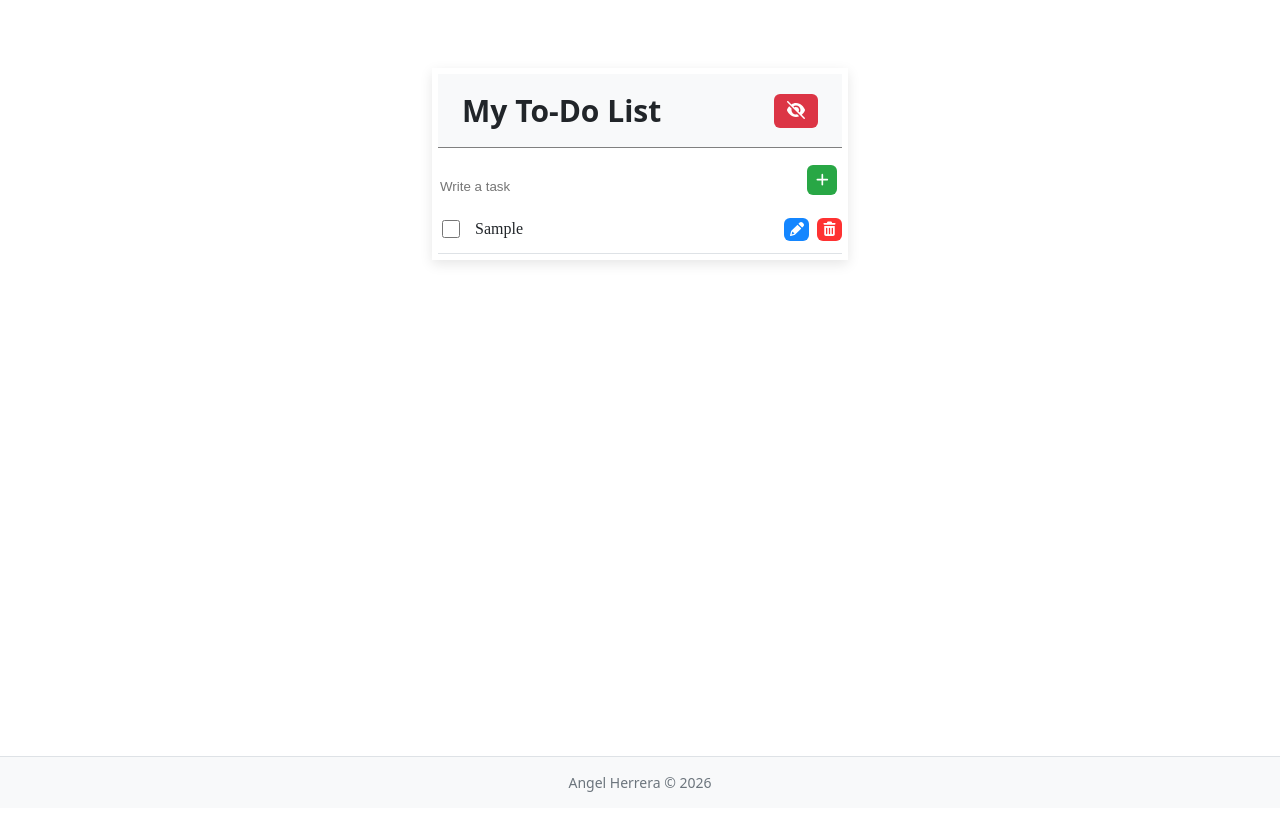
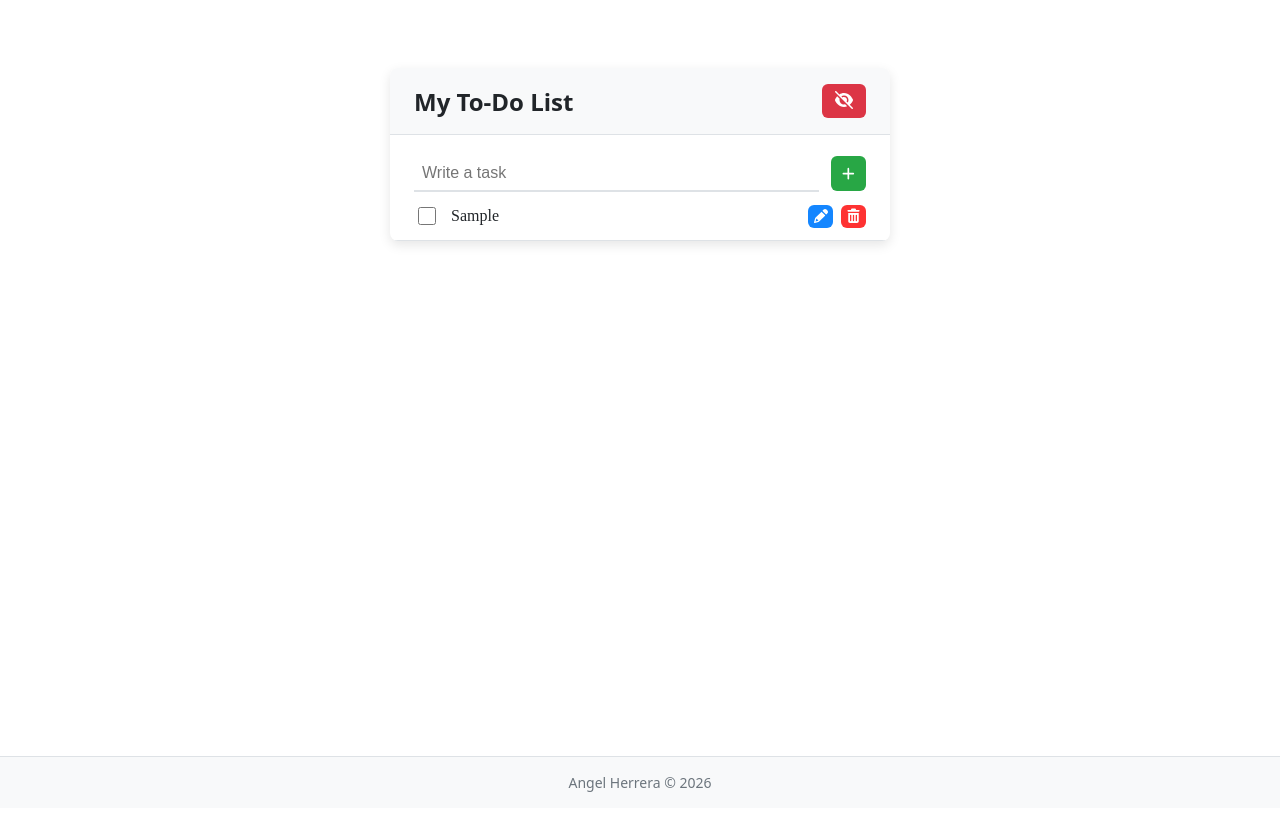
Before and after one commit to herreraayalaangeljair-dev/To-Do-List, a React (Create React App) app: page / in a window 1280 px wide. Both pictures are taken after typing "Sample" into the empty fields and a click on the button 822 px from the left and 180 px from the top of the page. Built offline with nearby package versions, Linux system fonts and the light colour scheme.

Commit message:
Cambios en css

```diff
--- a/src/Components/ListaTareas.js
+++ b/src/Components/ListaTareas.js
@@ -11,16 +11,14 @@ const ListaTareas = ({ tareas }) => {
                     return (
                         <div className="task-container" key={tarea.id}>
                             <div className="task-content">
-                                <input type="checkbox" className="check-input" />
-                                <p className="task-printed">{tarea.texto}</p>
+                                <Tareas tarea={tarea} />
                             </div>
-                            <Tareas />
                         </div>
                     );
                 })}
             </div>
             :
-            <div className='Mensaje'><FontAwesomeIcon icon={faHeartCrack} />No hayssss tareddas agregadas</div>
+            <div className='Mensaje'><FontAwesomeIcon icon={faHeartCrack} />No hay tareas agregadas</div>
     )
 }
 
--- a/src/Components/Tareas.js
+++ b/src/Components/Tareas.js
@@ -2,14 +2,28 @@ import { useState } from 'react';
 import { FontAwesomeIcon } from '@fortawesome/react-fontawesome';
 import { faPencil, faTrashCan } from '@fortawesome/free-solid-svg-icons';
 
-const Tareas = () => {
+const Tareas = ({ tarea }) => {
     const [editandoTarea, tareaEditada] = useState(false);
 
     const changeTask = () => {
         tareaEditada(!editandoTarea)
     }
 
+    const edittask = (e) => {
+        e.preventDefault();
+    }
     return (
+        <div className='container-task-actions'>
+            {editandoTarea === true
+                ?
+                <form className="form-task-edit" onSubmit={edittask}>
+                    <input type="text" className="change-task-input" />
+                    <button type="submit" className="change-task-btn">Guardar</button>
+                </form>
+                :
+                <p className="task-printed"> {tarea.texto}</p>
+            }
+            <input type="checkbox" className="check-input" />
             <div className="task-actions">
                 <button className="Tareas-btn-editar" onClick={() => changeTask()}>
                     <FontAwesomeIcon icon={faPencil} />
@@ -18,6 +32,7 @@ const Tareas = () => {
                     <FontAwesomeIcon icon={faTrashCan} />
                 </button>
             </div>
+        </div>
     )
 }
 
--- a/src/Style/AppStyle.css
+++ b/src/Style/AppStyle.css
@@ -9,18 +9,17 @@
 
 .to-do-list-container {
     background-color: #ffffff;
-    padding: 6px;
     box-shadow: 0 4px 12px rgba(0, 0, 0, 0.1);
     margin-top: 60px;
     height: auto;
-    width: auto;
-    max-height: fit-content;
-    max-width: fit-content;
+    width: 100%;
+    max-width: 500px;
+    border-radius: 8px;
+    overflow: hidden;
 }
 
 .header-container {
     width: 100%;
-    max-width: 500px;
     display: flex;
 }
 
@@ -29,18 +28,18 @@
     justify-content: space-between;
     align-items: center;
     width: 100%;
-    max-width: 800px;
     gap: 20px;
     padding: 16px 24px;
     background-color: #f8f9fa;
-    border-bottom: 1px solid gray;
+    border-bottom: 1px solid #dee2e6;
     font-family: system-ui, -apple-system, sans-serif;
 }
 
 .header_title {
     margin: 0;
-    font-size: 30px;
+    font-size: 24px;
     color: #212529;
+    font-weight: 700;
 }
 
 .header_button {
@@ -72,19 +71,23 @@
 
 .Formulario-Tareas {
     width: 100%;
-    max-width: 800px;
     display: flex;
     flex-direction: row;
-    gap: 25px;
+    gap: 12px;
     margin-top: 20px;
-    position: relative;
+    padding: 0 24px;
+    box-sizing: border-box;
+    align-items: center;
 }
 
 
 .Formulario-Tareas-input {
-    width: 400px;
+    flex: 1;
     height: 35px;
     border: none;
+    border-bottom: 2px solid #dee2e6;
+    padding: 0 8px;
+    font-size: 16px;
 }
 
 .Formulario-Tareas-input:focus {
@@ -94,16 +97,16 @@
 
 
 .Formulario-Tareas-btn {
-    width: 30px;
-    height: 30px;
+    width: 35px;
+    height: 35px;
     border: none;
     border-radius: 6px;
     color: white;
     background-color: #28a745;
-    position: absolute;
     cursor: pointer;
-    right: 5px;
-    bottom: 10px;
+    display: flex;
+    align-items: center;
+    justify-content: center;
 }
 
 .Formulario-Tareas-btn:hover {
@@ -115,9 +118,10 @@
     display: flex;
     justify-content: space-between;
     align-items: center;
-    padding: 12px 0;
+    padding: 12px 24px;
     border-bottom: 1px solid #dee2e6;
     gap: 12px;
+    box-sizing: border-box;
 }
 
 /* Agrupador de Checkbox + Texto */
@@ -137,13 +141,63 @@
     background-color: #f8f9fa;
     border: 2px dashed #dee2e6;
     border-radius: 8px;
-    margin: 20px 0;
+    margin: 20px 24px;
+}
+
+.container-task-actions {
+    display: flex;
+    align-items: center;
+    width: 100%;
+    gap: 12px;
 }
 
 .task-printed {
     margin: 0;
     font-size: 16px;
     color: #212529;
+    order: 2;
+    flex: 1;
+    text-align: left;
+}
+
+.form-task-edit {
+    order: 2;
+    flex: 1;
+    display: flex;
+    gap: 8px;
+    align-items: center;
+    width: 100%;
+}
+
+.change-task-input {
+    flex: 1;
+    height: 30px;
+    padding: 4px 8px;
+    border: 1px solid #dee2e6;
+    border-radius: 4px;
+    font-size: 14px;
+}
+
+.change-task-input:focus {
+    outline: none;
+    border-color: #28a745;
+}
+
+.change-task-btn {
+    height: 30px;
+    padding: 0 12px;
+    border: none;
+    border-radius: 4px;
+    background-color: #28a745;
+    color: white;
+    font-size: 14px;
+    font-weight: bold;
+    cursor: pointer;
+    transition: background-color 0.2s;
+}
+
+.change-task-btn:hover {
+    background-color: #206a2e;
 }
 
 /* Checkbox con color personalizado */
@@ -152,7 +206,7 @@
     width: 18px;
     height: 18px;
     accent-color: #28a745;
-    /* Usa el verde de tu paleta */
+    order: 1;
 }
 
 /* Contenedor de botones: flexbox alineado a la derecha */
@@ -160,7 +214,7 @@
     display: flex;
     align-items: center;
     gap: 8px;
-    /* Espacio automático entre el botón de editar y el de borrar */
+    order: 3;
 }
 
 /* Estilos base compartidos para ambos botones */
```
Lines whose indentation alone changed are shown as unchanged.
